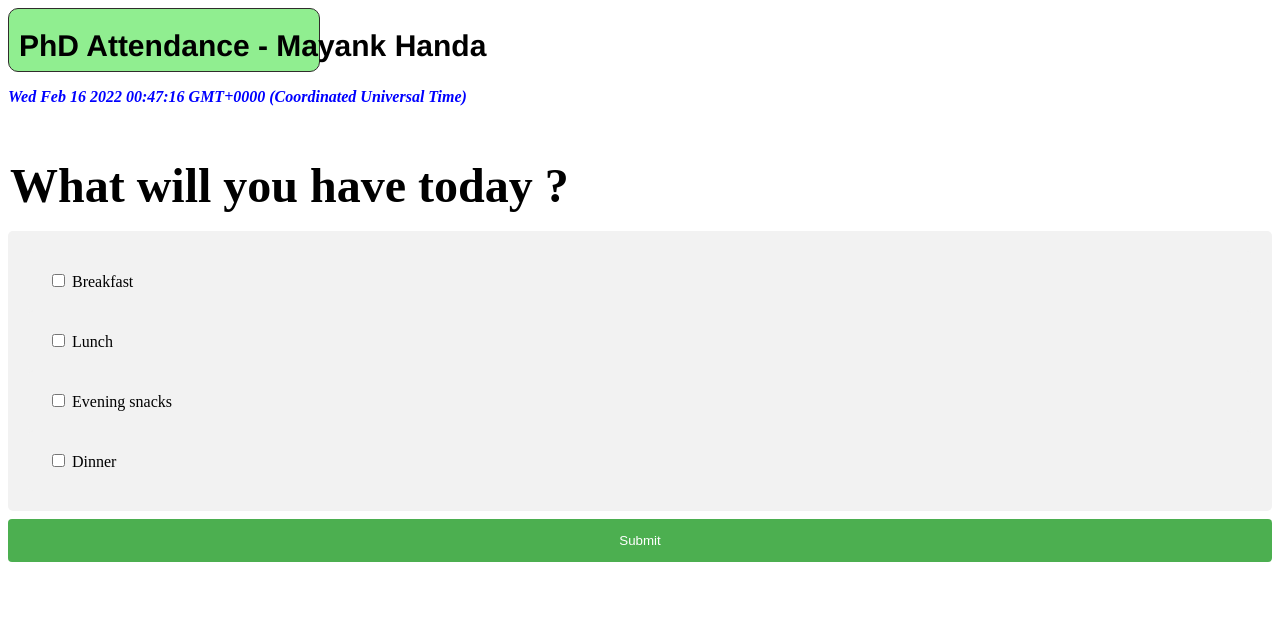
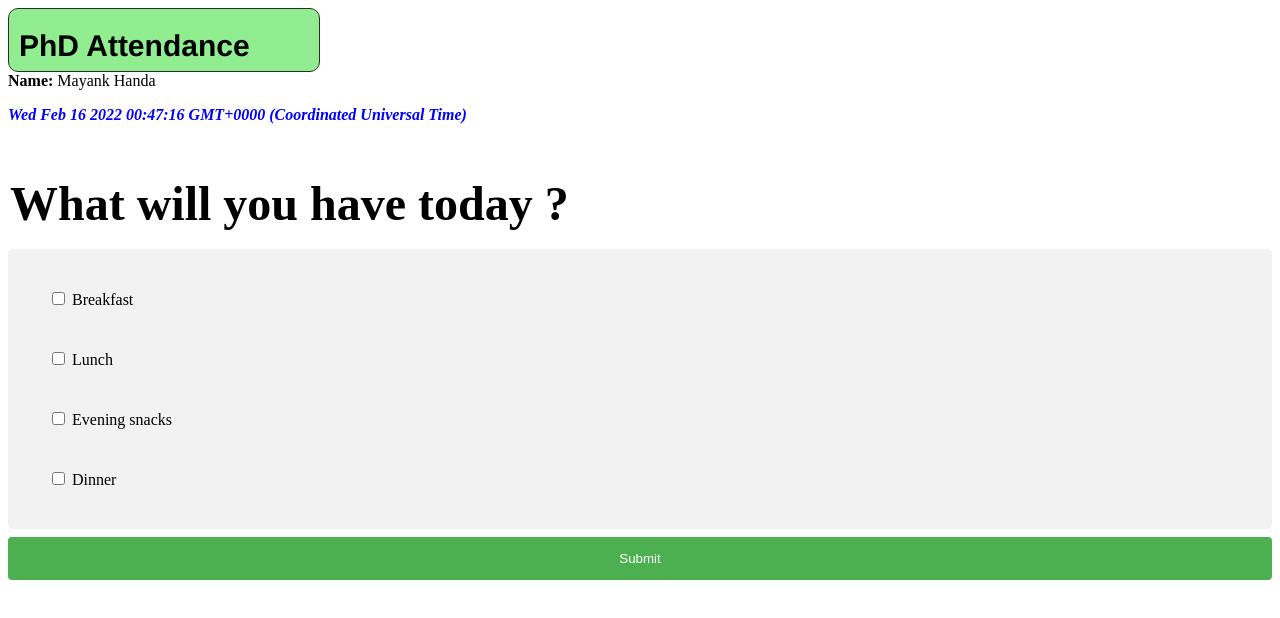
Before and after one commit to professor339/atten, a plain HTML site: page mayank.html in a window 1280 px wide. Drawn offline with nearby package versions, Linux system fonts and the light colour scheme; some packages are replaced by stand-ins of ours; a script that the page names is missing.

Commit message:
Update mayank.html

```diff
--- a/mayank.html
+++ b/mayank.html
@@ -32,7 +32,8 @@ div {
 </style>
 
 
-<span><button class="colo">PhD Attendance - Mayank Handa</button></span>
+<span><button class="colo">PhD Attendance</button></span><br>
+<b>Name:</b> Mayank Handa
 <!-- stylesheet for this button -->
 <style type="text/css">
   .colo {
```
